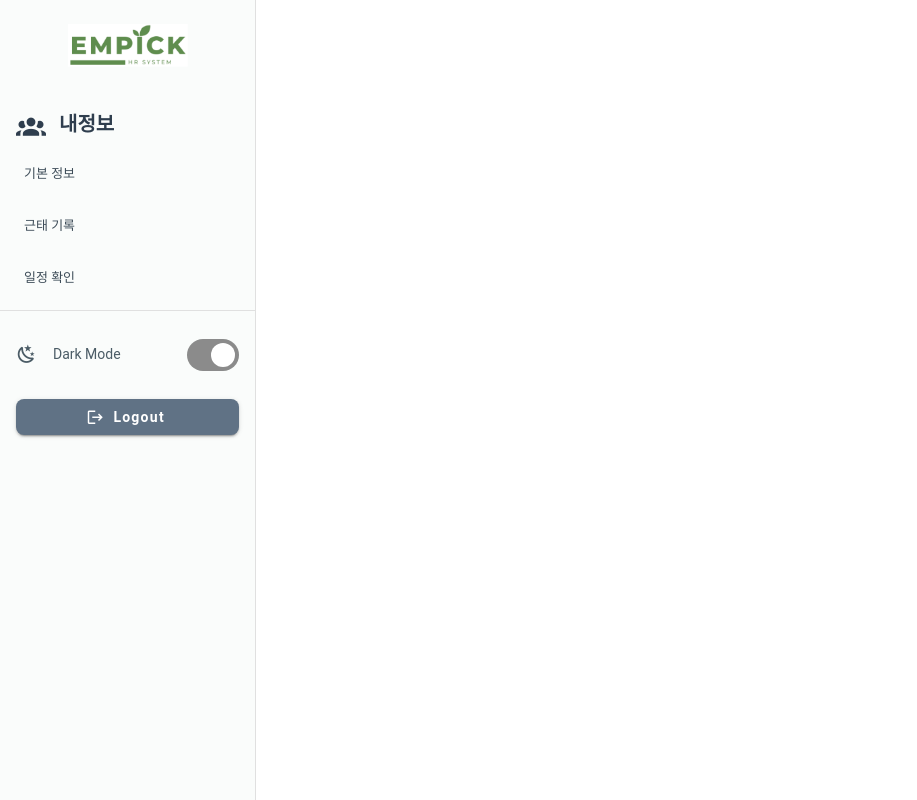
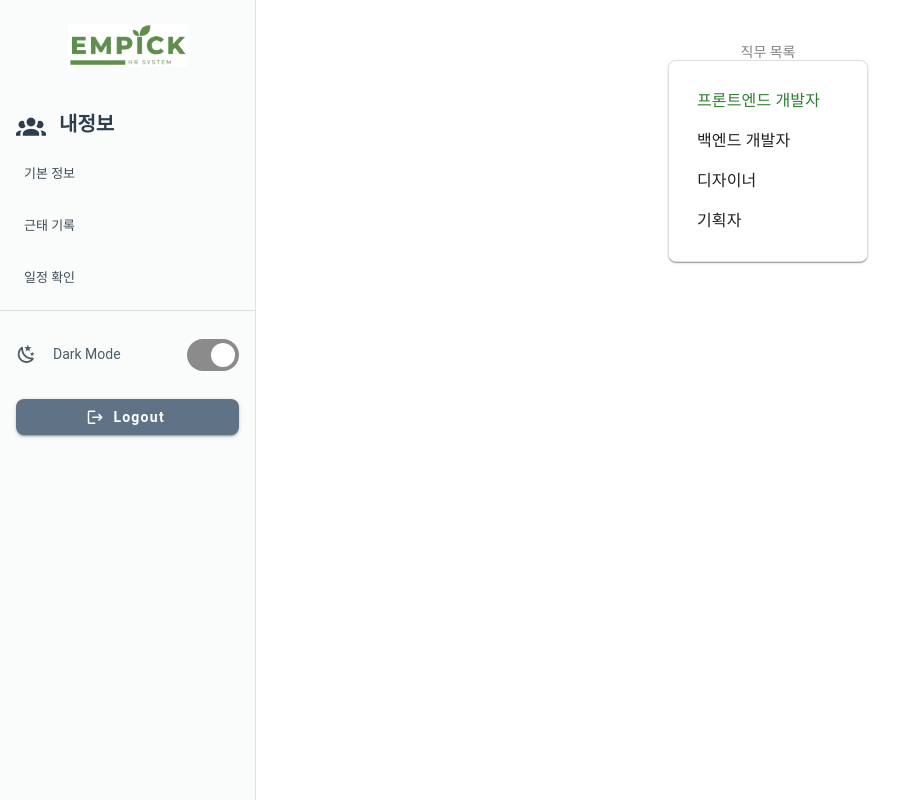
Before and after one commit to yehang218/Empick, a Vue app: page /test/mj/oneColumnList in a window 1280 px wide. Shown: the whole page, without its empty margins (0-917 px from the left). Built offline with nearby package versions, Linux system fonts and the light colour scheme.

Commit message:
refactor : 단일 컬럼 리스트 데이터 형식 변경, 선택된 값 추출, 테스트 페이지 구현

```diff
--- a/src/components/OneColumnList.vue
+++ b/src/components/OneColumnList.vue
@@ -12,7 +12,7 @@
         <v-list-item
           v-for="(item, index) in items"
           :key="index"
-          @click="selected = index"
+           @click="selectItem(index)"
           :class="{ 'selected-item': selected === index }"
         >
           <v-list-item-title>{{ item }}</v-list-item-title>
@@ -25,8 +25,8 @@
 <script setup>
 import { ref } from 'vue'
 
-// Props 받아오기
-defineProps({
+// props 정의
+const props = defineProps({
   title: {
     type: String,
     required: true
@@ -37,7 +37,18 @@ defineProps({
   }
 })
 
+
+// emit 선언
+const emit = defineEmits(['update:selectedItem'])
+
 const selected = ref(0)
+
+// 선택 시 emit 호출
+const selectItem = (index) => {
+  selected.value = index
+  emit('update:selectedItem', props.items[index])
+}
+
 </script>
 
 <style scoped>
--- a/src/router/index.js
+++ b/src/router/index.js
@@ -39,7 +39,7 @@ const routes = [
     },
     {
         path: '/test/mj/evaluationCriteriaList',
-        name: 'MJTestPage',
+        name: 'MJEvaluationCriteriaListTestPage',
         component: () => import('../views/test/MJEvaluationCriteriaListTestPage.vue'),
         props: true
     },
@@ -52,6 +52,11 @@ const routes = [
         path: '/test/mj/mailReceiverList',
         name: 'MJMailReceiverListTestPage',
         component: () => import('../views/test/MJMailReceiverListTestPage.vue'),
+    },
+    {
+        path: '/test/mj/oneColumnList',
+        name: 'MJOneColumnListTestPage',
+        component: () => import('../views/test/MJOneColumnListTestPage.vue'),
     },
     {
 
--- /dev/null
+++ b/src/views/test/MJOneColumnListTestPage.vue
@@ -0,0 +1,29 @@
+<template>
+  <div class="page-wrapper">
+    <OneColumnList
+    :title="listTitle"
+    :items="listItems"
+    @update:selectedItem="handleSelectedItem"
+    />
+  </div>
+</template>
+
+<script setup>
+import OneColumnList from '@/components/OneColumnList.vue' // 경로는 실제 위치에 맞게 수정
+
+// 이 페이지에서 사용할 데이터 정의
+const listTitle = '직무 목록'
+const listItems = ['프론트엔드 개발자', '백엔드 개발자', '디자이너', '기획자']
+
+const handleSelectedItem = (item) => {
+  console.log('선택된 항목:', item)
+}
+</script>
+
+<style scoped>
+.page-wrapper {
+  display: flex;
+  justify-content: center;
+  margin-top: 40px;
+}
+</style>
--- a/src/views/test/MJTestMainPage.vue
+++ b/src/views/test/MJTestMainPage.vue
@@ -4,6 +4,7 @@
         <v-btn color="primary" @click="goEvaluationCriteriaListTest" class="mb-4">평가 기준 조회 테스트</v-btn>
         <v-btn color="primary" @click="goCalendarTest" class="mb-4">달력 테스트</v-btn>
         <v-btn color="primary" @click="goMailReceiverListTest" class="mb-4">메일 수신자 리스트 테스트</v-btn>
+        <v-btn color="primary" @click="goOneColumnListTest" class="mb-4">단일 컬럼 리스트 테스트</v-btn>
     </div>
 </template>
 
@@ -29,6 +30,10 @@ const goMailReceiverListTest = () => {
   router.push('/test/mj/mailReceiverList')
 }
 
+const goOneColumnListTest = () => {
+  router.push('/test/mj/oneColumnList')
+}
+
 </script>
 
 <style scoped>
```
